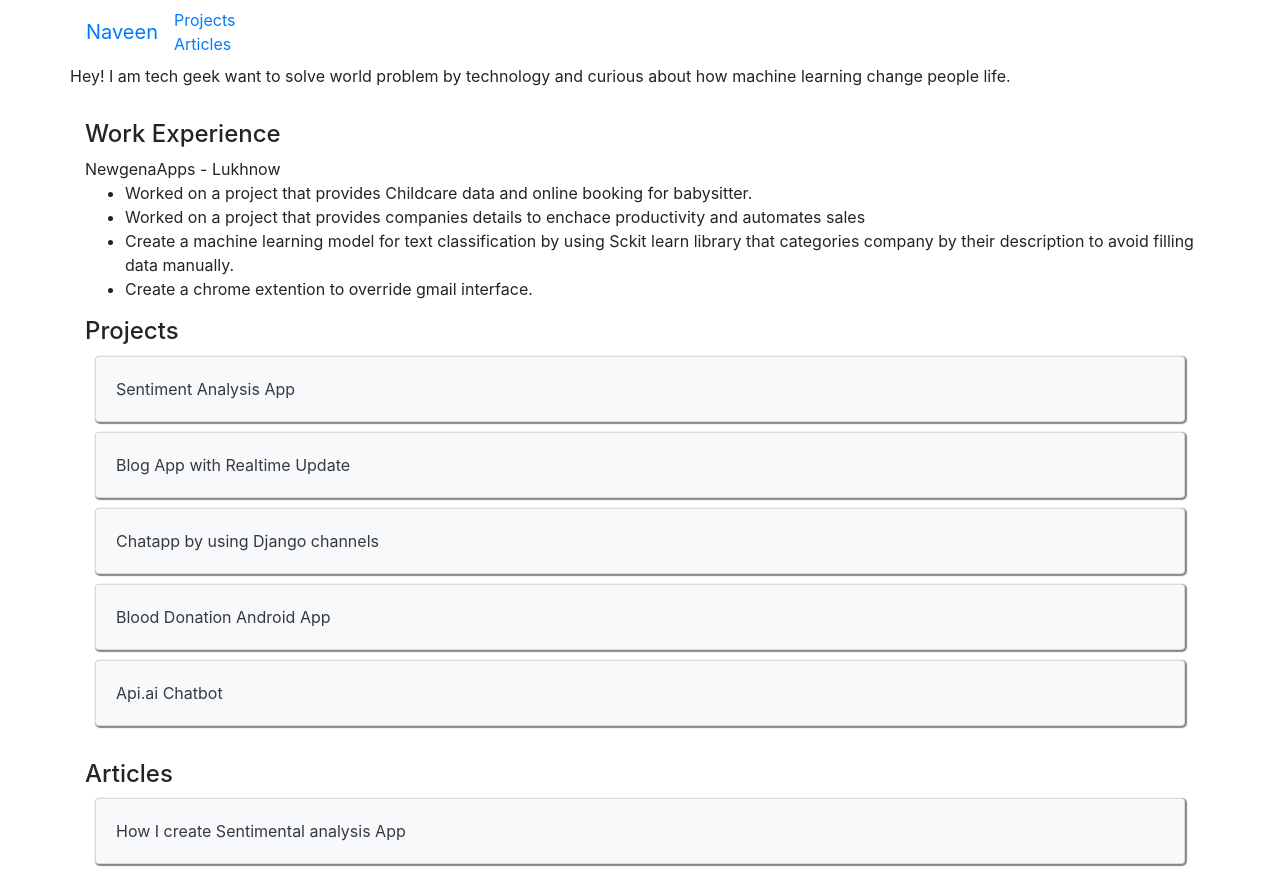
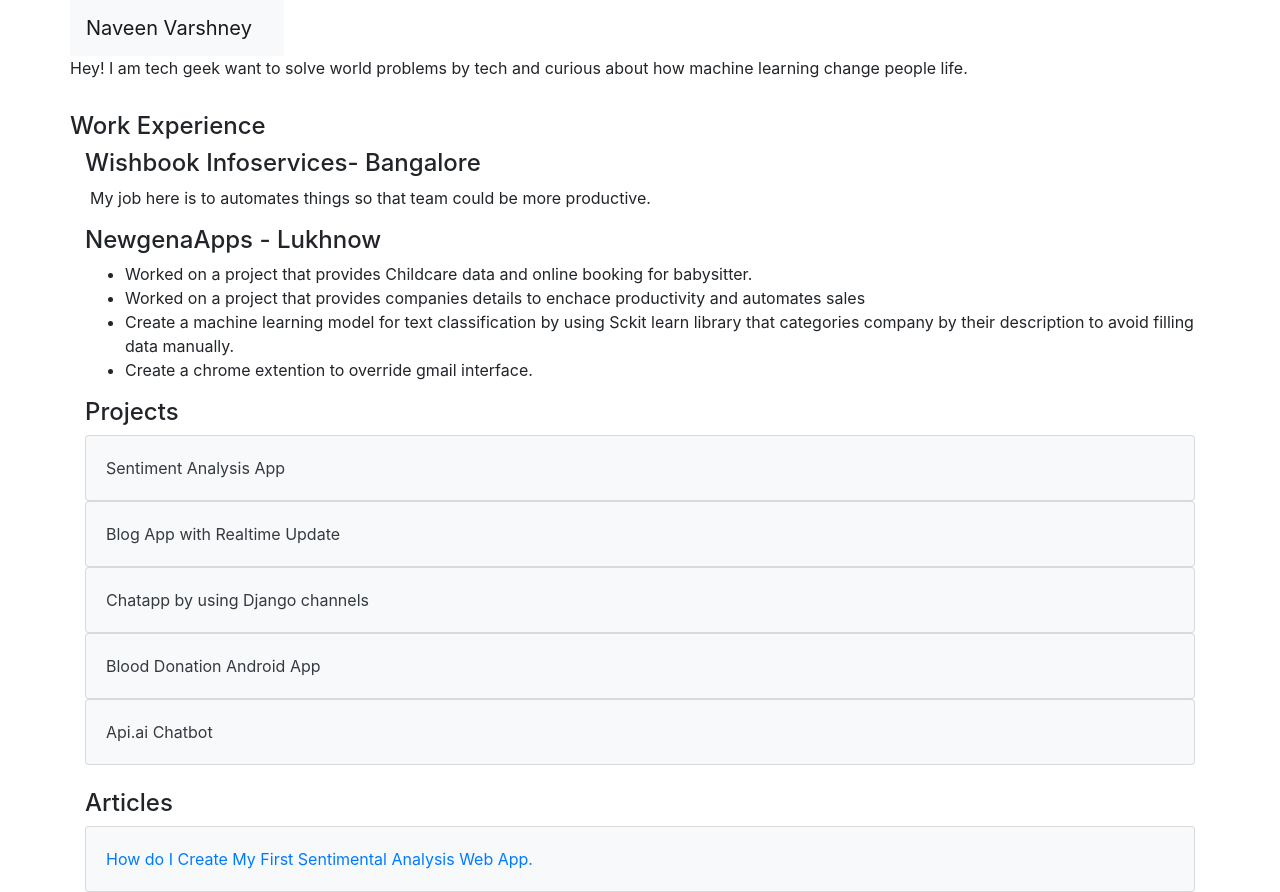
Before and after one commit to naveen-varshney/naveen-varshney.github.io, a plain HTML site: page index.html in a window 1280 px wide. Drawn offline with nearby package versions, Linux system fonts and the light colour scheme.

Commit message:
updated expericence

```diff
--- a/index.html
+++ b/index.html
@@ -12,28 +12,28 @@
   <body>
     <div class="container">
       <div class="row">
-        <nav class="navbar navbar-default">
-          <div class="navbar-header">
-            <a class="navbar-brand" href="https://naveen-varshney.github.io/">Naveen</a>
-          </div>
-          <ul class="nav navbar-nav pull-right">
-            <li class="active"><a href="#">Projects</a></li>
-            <li><a href="#">Articles</a></li>
-          </ul>
+        <nav class="navbar navbar-light bg-light">
+          <a class="navbar-brand" href="#">Naveen Varshney</a>
         </nav>
       </div>
       <div class="row">
         <blockquote>
           <p>
-            Hey! I am tech geek want to solve world problem by technology and curious about how machine learning change people life.
+            Hey! I am tech geek want to solve world problems by tech and curious about how machine learning change people life.
           </p>
         </blockquote>
       </div>
       <div class="row">
+        <h4>Work Experience</h4>
         <div class="col-sm-12 col-md-12">
-          <h4>Work Experience</h4>
           <div class="panel panel-default">
-            <div class="panel-heading">NewgenaApps - Lukhnow</div>
+            <div class="panel-heading"><h4>Wishbook Infoservices- Bangalore</h4></div>
+            <p style="margin-left:5px">My job here is to automates things so that team could be more productive.</p>
+          </div>
+        </div>
+        <div class="col-sm-12 col-md-12">
+          <div class="panel panel-default">
+            <div class="panel-heading"> <h4>NewgenaApps - Lukhnow</h4></div>
             <ul class="list">
               <li class="list-item">Worked on a project that provides Childcare data and online booking for babysitter. </li>
               <li class="list-item">Worked on a project that provides companies details to enchace productivity and automates sales</li>
@@ -68,19 +68,22 @@
         <div class="col-sm-12 col-md-12">
           <h4>Articles</h4>
           <div class="card bg-light text-dark margin-5">
-            <div class="card-body">How I create Sentimental analysis App</div>
+            <div class="card-body"><a href="https://medium.com/@naveen.varshney29/how-do-i-create-my-first-sentimental-analysis-web-app-e4886194ce33">
+              How do I Create My First Sentimental Analysis Web App.
+            </a>
+            </div>
           </div>
         </div>
       </div>
     </div>
 
   </body>
-  <style media="screen">
+  <!-- <style media="screen">
     .margin-5
     {
       margin: 10px;
       opacity: inherit;
       box-shadow: 1px 1px 1px 1px #888888;
     }
-  </style>
+  </style> -->
 </html>
```
